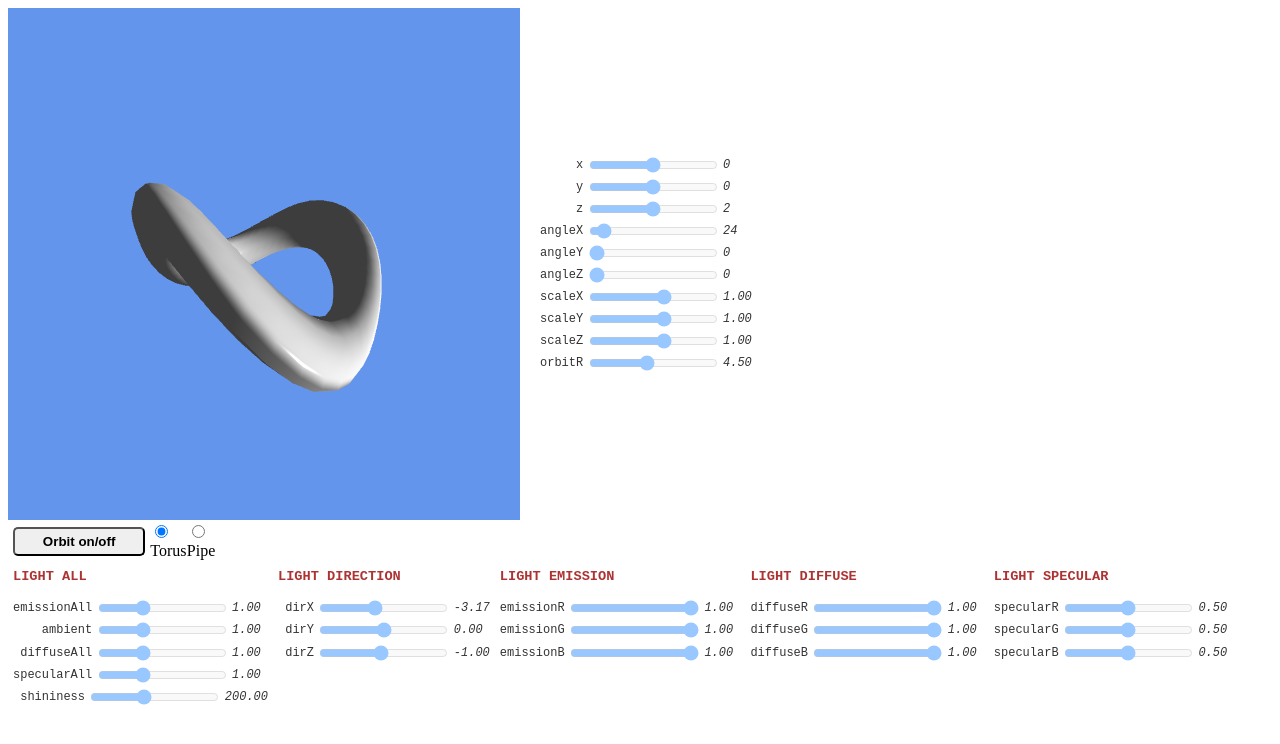
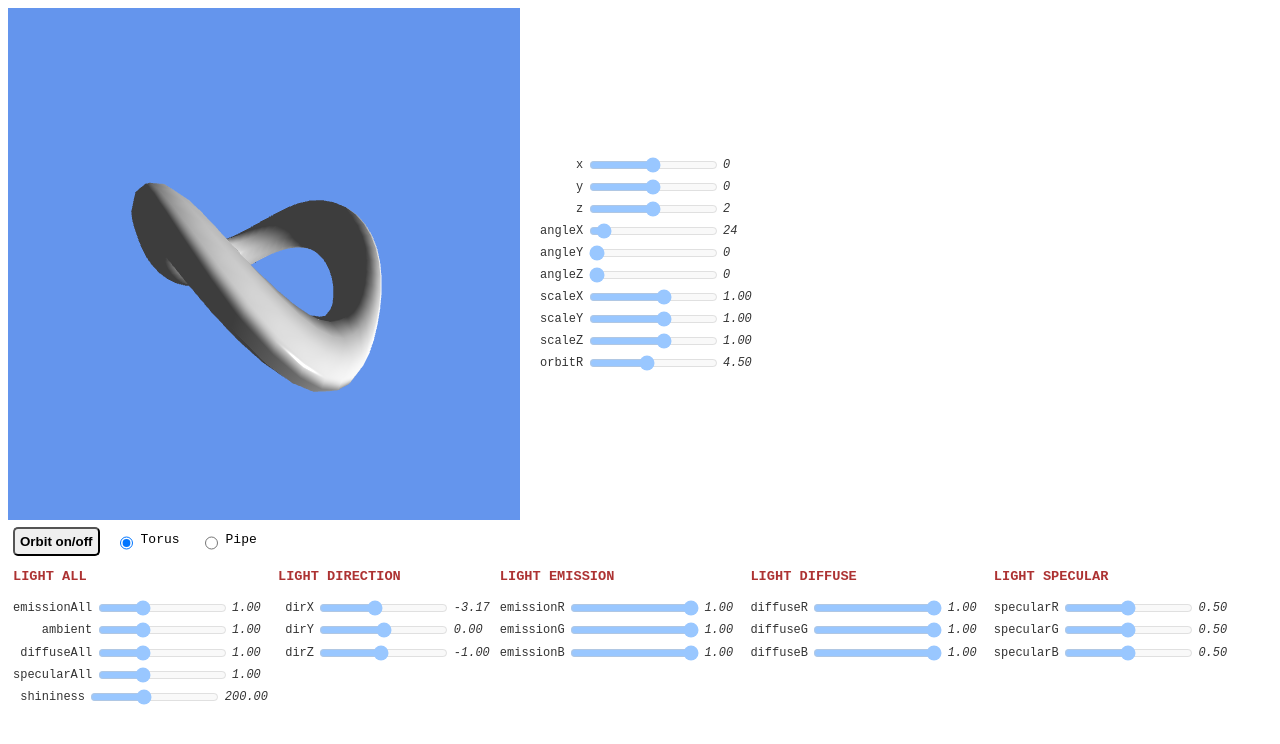
Before and after one commit to MateuszSadowski/webgl-keyframe-animation, a plain HTML site: page index.html in a window 1280 px wide. Drawn offline with Linux system fonts and the light colour scheme.

Commit message:
Add style for radio buttons

```diff
--- a/styles/style.css
+++ b/styles/style.css
@@ -1,3 +1,20 @@
+.radio-box {
+  display: flex;
+  direction: row;
+  margin: 10px;
+}
+
+label {
+  font-family: monospace;
+  margin-left: 5px;
+
+  text-shadow:
+  -1px -1px 0 #FFF,
+   1px -1px 0 #FFF,
+   -1px 1px 0 #FFF,
+    1px 1px 0 #FFF;
+}
+
 #uiContainer {
 margin: auto;
   top: 10px;
```
